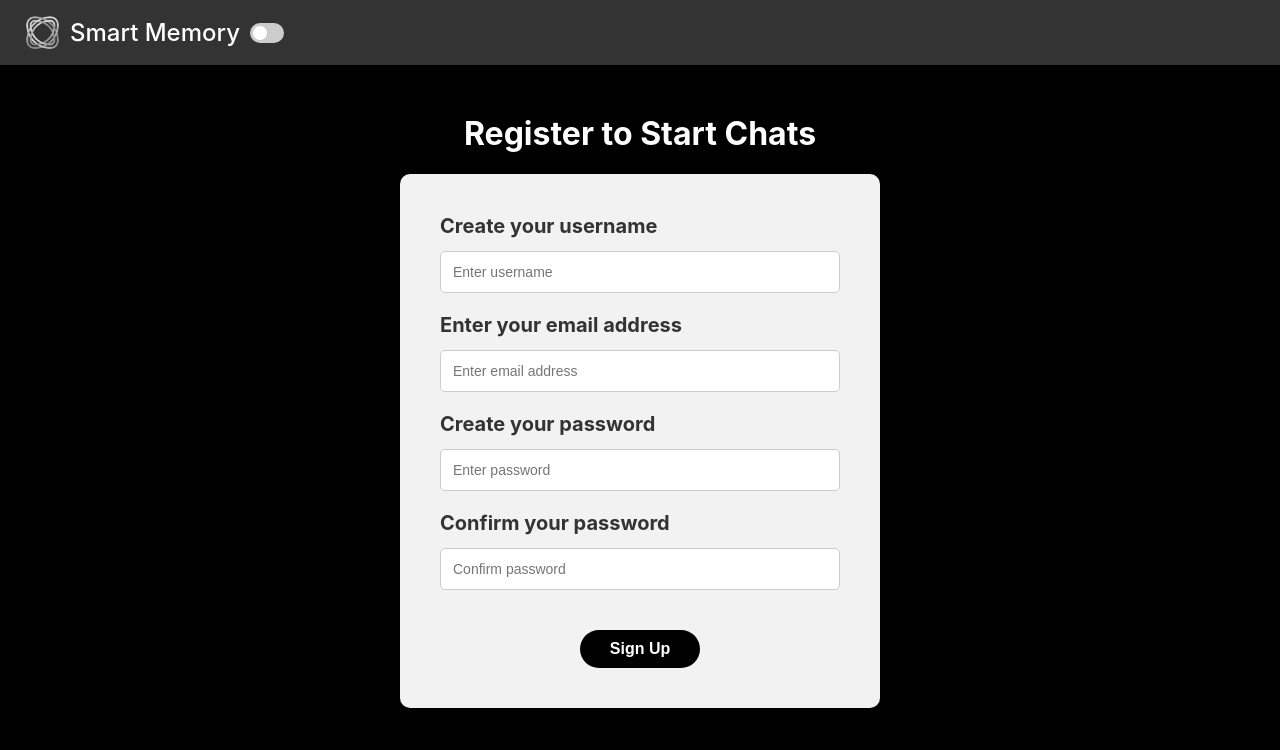
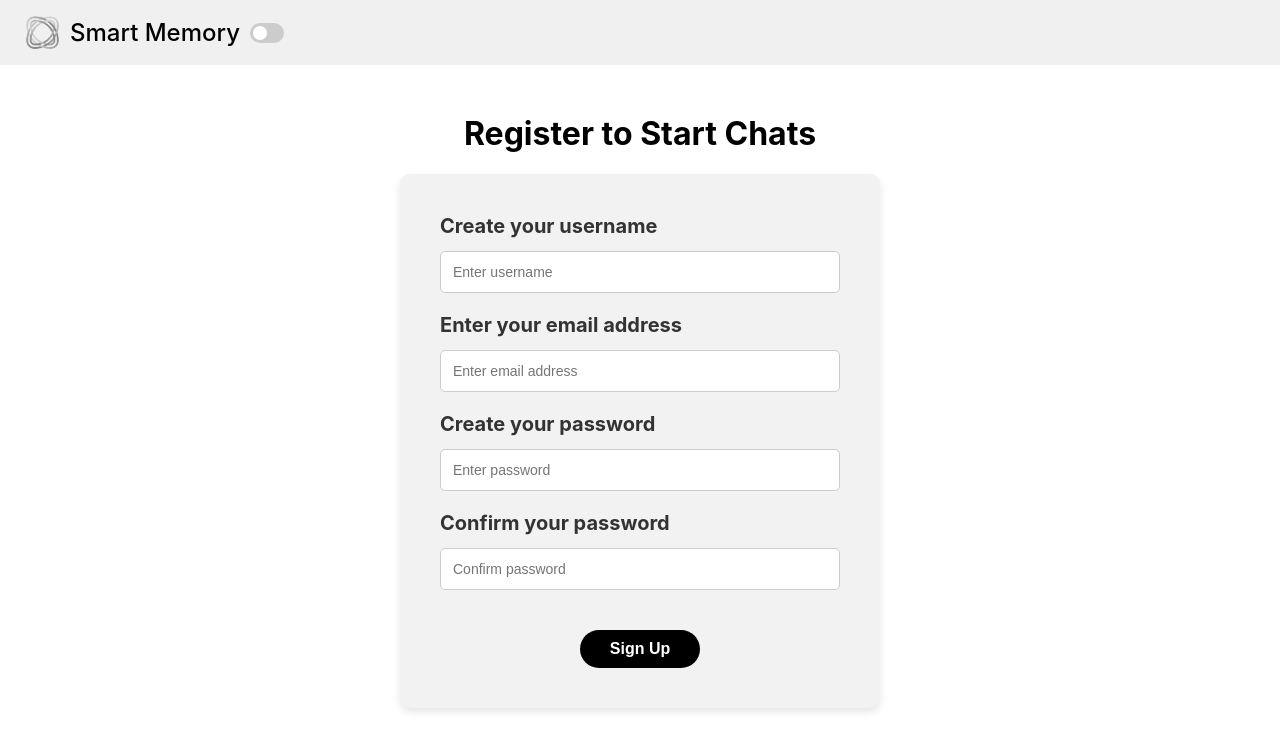
Before and after one commit to zaedaamrin/theta_project, a React (Create React App) app in the folder frontend/: page /signup in a window 1280 px wide. Shown: the top 750 px of the page. Built offline with nearby package versions, Linux system fonts and the light colour scheme.

Commit message:
Redux - light and dark

```diff
--- a/frontend/package.json
+++ b/frontend/package.json
@@ -3,12 +3,14 @@
   "version": "0.1.0",
   "private": true,
   "dependencies": {
+    "@reduxjs/toolkit": "^2.4.0",
     "@testing-library/jest-dom": "^5.17.0",
     "@testing-library/react": "^13.4.0",
     "@testing-library/user-event": "^13.5.0",
     "react": "^18.3.1",
     "react-dom": "^18.3.1",
     "react-markdown": "^9.0.1",
+    "react-redux": "^9.1.2",
     "react-router-dom": "^6.27.0",
     "react-scripts": "^5.0.1",
     "web-vitals": "^2.1.4"
--- a/frontend/src/App.css
+++ b/frontend/src/App.css
@@ -422,7 +422,7 @@ body, html {
   text-decoration: underline;
 }
 
-.url-submission-page {
+/* .url-submission-page {
   background-color: #000000;
   color: white;
   height: 100vh;
@@ -431,7 +431,30 @@ body, html {
   justify-content: center;
   align-items: center;
   box-sizing: border-box;
+} */
+
+/* 默认样式 */
+.url-submission-page {
+  height: 100vh;
+  display: flex;
+  flex-direction: column;
+  justify-content: center;
+  align-items: center;
+  box-sizing: border-box;
 }
+
+/* Dark 模式 */
+.url-submission-page.dark {
+  background-color: #000000;
+  color: white;
+}
+
+/* Light 模式 */
+.url-submission-page.light {
+  background-color: #ffffff;
+  color: black;
+}
+
 
 .url-submission-container {
   background-color: #fff;
--- a/frontend/src/App.js
+++ b/frontend/src/App.js
@@ -1,32 +1,82 @@
 
-import React from 'react';
+// import React from 'react';
+// import { BrowserRouter as Router, Route, Routes } from 'react-router-dom';
+// import WelcomePage from './pages/WelcomePage';
+// import SignIn from './pages/SignIn';
+// import PersonalHome from './pages/PersonalHome';
+// import RegistrationPage from './pages/RegistrationPage';
+// import URLSubmission from './pages/URLSubmissionPage';
+// import URLSubmission2 from './pages/URLSubmissionPage2';
+// import ChatPage from './pages/ChatPage';
+// import ChatHistoryPage from './pages/ChatHistoryPage';
+
+// function App() {
+//   return (
+//     <Router>
+//       <div className="App">
+//         <Routes>
+//           <Route path="/welcome" element={<WelcomePage />} />
+//           <Route path="/signin" element={<SignIn />} />
+//           <Route path="/personal-home" element={<PersonalHome />} />
+//           <Route path="/signup" element={<RegistrationPage />} />
+//           {/* <Route path="/add-url" element={<URLSubmission />} /> */}
+//           <Route path="/add-url-2" element={<URLSubmission2 />} />
+//           <Route path="/chatpage" element={<ChatPage />} />
+//           <Route path="/chathistorypage" element={<ChatHistoryPage />} />
+
+//         </Routes>
+//       </div>
+//     </Router>
+//   );
+// }
+
+// export default App;
+
+
+import React, { useEffect } from 'react';
 import { BrowserRouter as Router, Route, Routes } from 'react-router-dom';
+import { Provider } from 'react-redux'; // 引入 Redux Provider
+import { useSelector } from 'react-redux'; // 获取 Redux 状态
+
 import WelcomePage from './pages/WelcomePage';
 import SignIn from './pages/SignIn';
 import PersonalHome from './pages/PersonalHome';
 import RegistrationPage from './pages/RegistrationPage';
-import URLSubmission from './pages/URLSubmissionPage';
 import URLSubmission2 from './pages/URLSubmissionPage2';
 import ChatPage from './pages/ChatPage';
 import ChatHistoryPage from './pages/ChatHistoryPage';
+import { store } from './store'; // 引入配置好的 Redux Store
 
-function App() {
+function AppContent() {
+  const themeMode = useSelector((state) => state.theme.mode); // 获取 Redux 中的主题状态
+
+  // 根据 Redux 中的主题动态设置 body 样式
+  useEffect(() => {
+    document.body.className = themeMode === 'dark' ? 'dark-mode' : 'light-mode';
+  }, [themeMode]);
+
   return (
-    <Router>
     <div className="App">
       <Routes>
         <Route path="/welcome" element={<WelcomePage />} />
         <Route path="/signin" element={<SignIn />} />
         <Route path="/personal-home" element={<PersonalHome />} />
         <Route path="/signup" element={<RegistrationPage />} />
-          {/* <Route path="/add-url" element={<URLSubmission />} /> */}
         <Route path="/add-url-2" element={<URLSubmission2 />} />
         <Route path="/chatpage" element={<ChatPage />} />
         <Route path="/chathistorypage" element={<ChatHistoryPage />} />
-
       </Routes>
     </div>
+  );
+}
+
+function App() {
+  return (
+    <Provider store={store}>
+      <Router>
+        <AppContent />
       </Router>
+    </Provider>
   );
 }
 
--- a/frontend/src/components/Nav.js
+++ b/frontend/src/components/Nav.js
@@ -26,22 +26,66 @@
 // export default Nav;
 
 
-import React, { useState, useEffect } from 'react';
-import { useNavigate } from 'react-router-dom';
+// import React, { useState, useEffect } from 'react';
+// import { useNavigate } from 'react-router-dom';
+// import '../App.css';
+// import logo from '../img/logo.png';
+
+// const Nav = () => {
+//   const navigate = useNavigate();
+//   const [isDarkMode, setIsDarkMode] = useState(true);
+
+//   const handleNavClick = () => {
+//     navigate('/welcome');
+//   };
+
+//   const toggleTheme = () => {
+//     setIsDarkMode(!isDarkMode);
+//     document.body.className = isDarkMode ? 'light-mode' : 'dark-mode';
+//   };
+
+//   return (
+//     <nav className="nav">
+//       <img
+//         src={logo}
+//         alt="Smart Memory Logo"
+//         style={{ cursor: 'pointer' }}
+//         onClick={handleNavClick}
+//       />
+//       <h1 onClick={handleNavClick} style={{ cursor: 'pointer' }}>
+//         Smart Memory
+//       </h1>
+//       <div className="theme-switch" >
+//         <label className="switch">
+//           <input type="checkbox" onChange={toggleTheme} />
+//           <span className="slider round"></span>
+//         </label>
+//       </div>
+//     </nav>
+//   );
+// };
+
+// export default Nav;
+
+
+import React from 'react';
+import { useSelector, useDispatch } from 'react-redux';
+import { toggleTheme } from '../store/themeSlice';
 import '../App.css';
 import logo from '../img/logo.png';
+import { useNavigate } from 'react-router-dom';
 
 const Nav = () => {
   const navigate = useNavigate();
-  const [isDarkMode, setIsDarkMode] = useState(true);
+  const dispatch = useDispatch();
+  const themeMode = useSelector((state) => state.theme.mode);
 
   const handleNavClick = () => {
     navigate('/welcome');
   };
 
-  const toggleTheme = () => {
-    setIsDarkMode(!isDarkMode);
-    document.body.className = isDarkMode ? 'light-mode' : 'dark-mode';
+  const handleToggleTheme = () => {
+    dispatch(toggleTheme());
   };
 
   return (
@@ -55,9 +99,13 @@ const Nav = () => {
       <h1 onClick={handleNavClick} style={{ cursor: 'pointer' }}>
         Smart Memory
       </h1>
-      <div className="theme-switch" >
+      <div className="theme-switch">
         <label className="switch">
-          <input type="checkbox" onChange={toggleTheme} />
+          <input
+            type="checkbox"
+            checked={themeMode === 'dark'}
+            onChange={handleToggleTheme}
+          />
           <span className="slider round"></span>
         </label>
       </div>
--- a/frontend/src/pages/URLSubmissionPage2.js
+++ b/frontend/src/pages/URLSubmissionPage2.js
@@ -1,12 +1,17 @@
+
+
 import React from 'react';
+import { useSelector } from 'react-redux';
 import Nav from '../components/Nav';
 import URLSubmissionTable2 from '../components/URLSubmission2';
 import Profile from '../components/PersonalProfile';
-import '../App.css'; // Import your styles
+import '../App.css';
 
 const URLSubmission2 = () => {
+  const theme = useSelector((state) => state.theme.mode);
+
   return (
-    <div className="url-submission-page">
+    <div className={`url-submission-page ${theme}`}> {}
       <Nav />
       <Profile />
       <URLSubmissionTable2 />
--- /dev/null
+++ b/frontend/src/store/index.js
@@ -0,0 +1,8 @@
+import { configureStore } from '@reduxjs/toolkit';
+import themeReducer from './themeSlice';
+
+export const store = configureStore({
+  reducer: {
+    theme: themeReducer,
+  },
+});
--- /dev/null
+++ b/frontend/src/store/themeSlice.js
@@ -0,0 +1,23 @@
+import { createSlice } from '@reduxjs/toolkit';
+
+const initialTheme = localStorage.getItem('theme') || 'light';
+
+const themeSlice = createSlice({
+  name: 'theme',
+  initialState: {
+    mode: initialTheme,
+  },
+  reducers: {
+    toggleTheme: (state) => {
+      state.mode = state.mode === 'light' ? 'dark' : 'light';
+      localStorage.setItem('theme', state.mode);
+    },
+    setTheme: (state, action) => {
+      state.mode = action.payload;
+      localStorage.setItem('theme', state.mode);
+    },
+  },
+});
+
+export const { toggleTheme, setTheme } = themeSlice.actions;
+export default themeSlice.reducer;
```
Also changed, not shown: 1 other file (tests, documents, lock files or other folders). Lines whose indentation alone changed are shown as unchanged.
